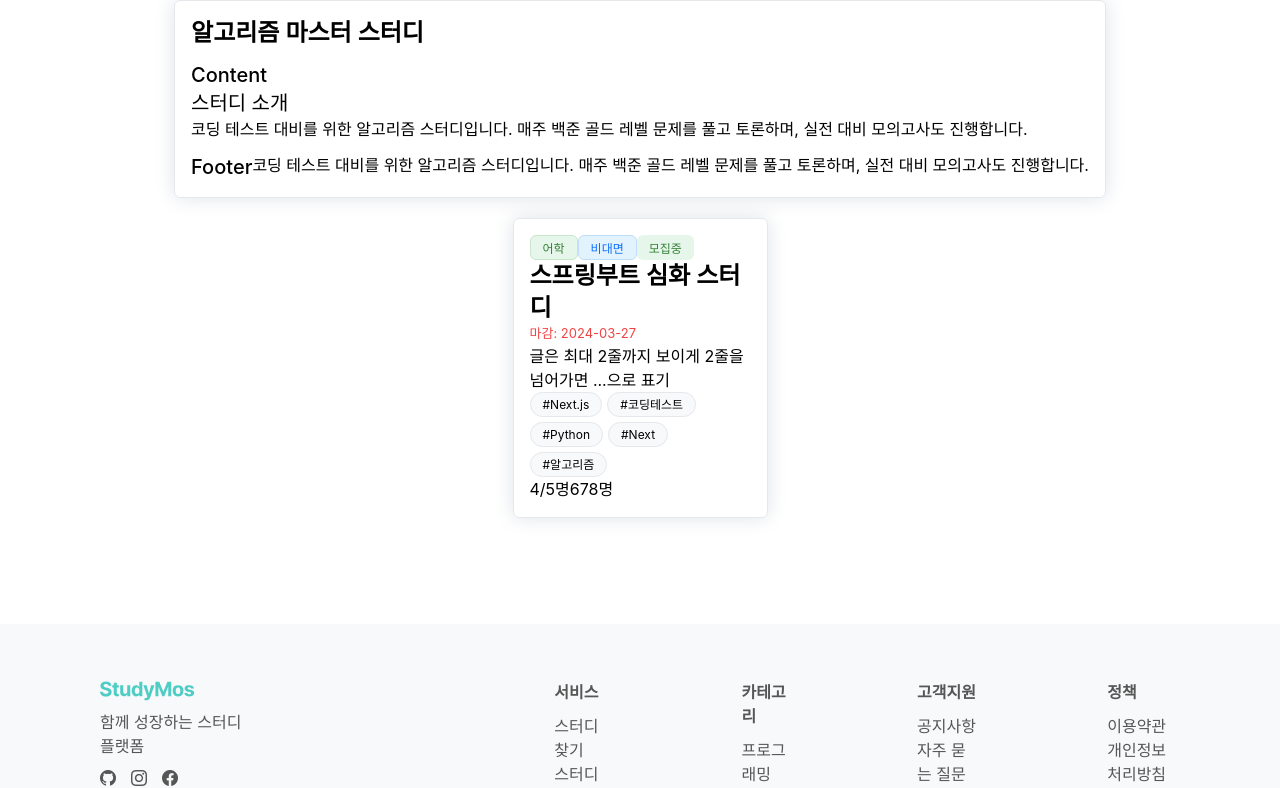
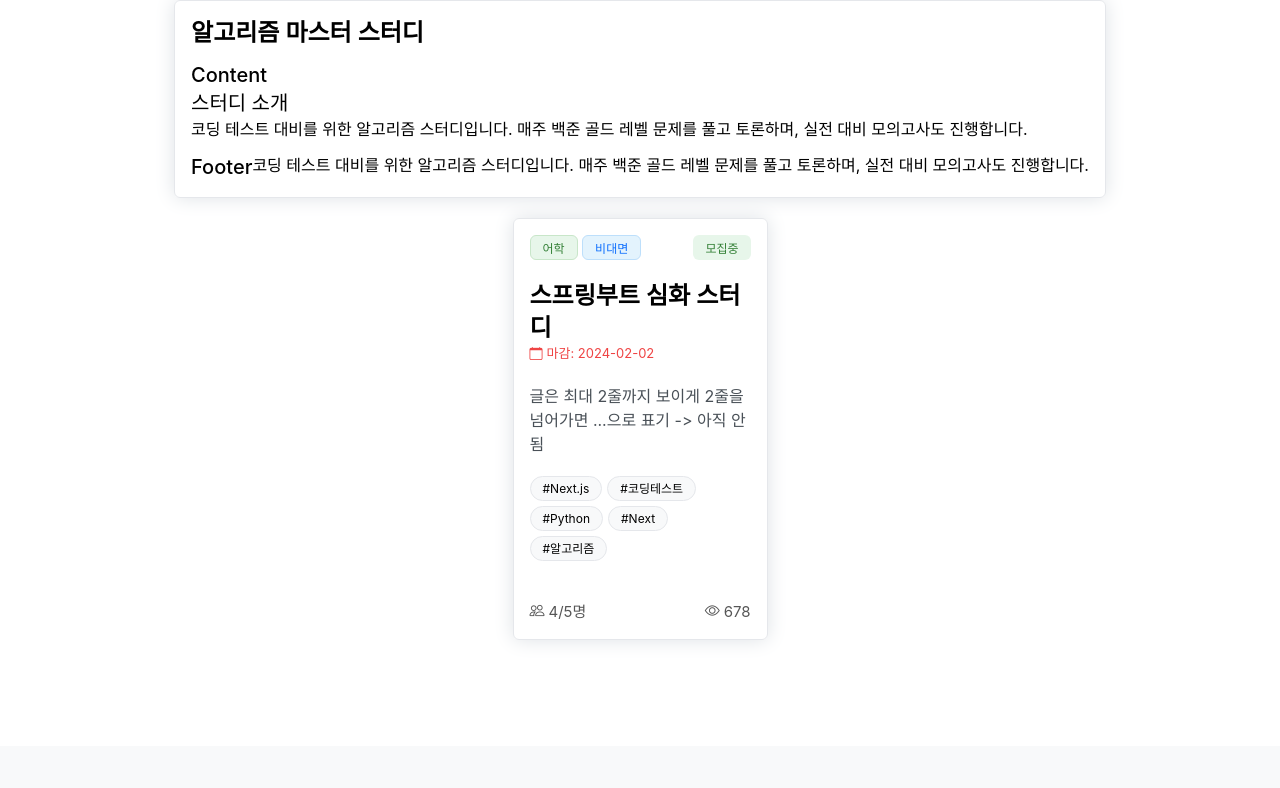
Before and after one commit to project-mos/frontend, a Next.js app: page /test in a window 1280 px wide. Shown: the part 655-1443 px from the top of the page. Built offline with nearby package versions, Linux system fonts and the light colour scheme.

Commit message:
🚀 [Feat]: study 객체 생성해서 적용

```diff
--- a/src/app/test/page.tsx
+++ b/src/app/test/page.tsx
@@ -8,6 +8,22 @@ import Pagination from "@/components/molecules/Pagination";
 import StudyCard from "@/features/studies/components/StudyCard";
 
 export default function TestPage() {
+  const study = {
+    title: "스프링부트 심화 스터디",
+    contents:
+      "글은 최대 2줄까지 보이게 2줄을 넘어가면 ...으로 표기 -> 아직 안됨",
+    deadline: "2024-02-02",
+    category: "어학",
+    type: "비대면",
+    recruit: true,
+    tags: ["Next.js", "코딩테스트", "Python", "Next", "알고리즘"],
+    members: {
+      current: 4,
+      max: 5,
+    },
+    views: 678,
+  };
+
   return (
     <div className="col-span-12 flex flex-col gap-5 items-center border-10 border-red-500 bg-white text-black min-h-screen">
       {/* Typography */}
@@ -106,7 +122,7 @@ export default function TestPage() {
         </Card.Footer>
       </Card>
       {/* StudyCard */}
-      <StudyCard />
+      <StudyCard study={study} />
     </div>
   );
 }
--- a/src/features/studies/components/StudyCard.tsx
+++ b/src/features/studies/components/StudyCard.tsx
@@ -2,38 +2,63 @@ import Card from "@/components/atoms/Card";
 import Tag from "@/components/atoms/Tag";
 import Typography from "@/components/atoms/Typography";
 
-const StudyCard = () => {
+interface StudyCardProps {
+  study: {
+    title: string;
+    contents: string;
+    deadline: string;
+    category: string;
+    type: string;
+    recruit: boolean;
+    tags: string[];
+    members: { current: number; max: number };
+    views: number;
+  };
+}
+
+const StudyCard = ({ study }: StudyCardProps) => {
   return (
-    <Card className="w-[255px]">
+    <Card className="w-[255px] cursor-pointer">
       <Card.Header className="flex-col">
-        <div className="flex">
-          <Tag.Green>어학</Tag.Green>
-          <Tag.Blue>비대면</Tag.Blue>
-          <Tag.Green border={false}>모집중</Tag.Green>
+        <div className="flex justify-between mb-[20px]">
+          <div className="flex gap-[4.5px]">
+            <Tag.Green>{study.category}</Tag.Green>
+            <Tag.Blue>{study.type}</Tag.Blue>
+          </div>
+          {study.recruit ? (
+            <Tag.Green border={false}>모집중</Tag.Green>
+          ) : (
+            <Tag.Gray border={false}>모집 완료</Tag.Gray>
+          )}
         </div>
-        <Typography.Head3>스프링부트 심화 스터디</Typography.Head3>
-        <Typography.P1 className="text-red-500 text-[13px]">
-          마감: 2024-03-27
-        </Typography.P1>
+        <Typography.Head3>{study.title}</Typography.Head3>
+        <div className="flex gap-1 text-[13px] text-red-500">
+          <i className="bi bi-calendar" />
+          <Typography.P1 className=" text-[13px]">
+            마감: {study.deadline}
+          </Typography.P1>
+        </div>
       </Card.Header>
       <Card.Content>
-        <Typography.P1>
-          글은 최대 2줄까지 보이게 2줄을 넘어가면 ...으로 표기
+        <Typography.P1 className="pt-[20px] pb-[20px] text-mos-gray-700">
+          {study.contents}
         </Typography.P1>
-        <div className="flex flex-wrap gap-[5px]">
-          <Tag.Detail>#Next.js</Tag.Detail>
-          <Tag.Detail>#코딩테스트</Tag.Detail>
-          <Tag.Detail>#Python</Tag.Detail>
-          <Tag.Detail>#Next</Tag.Detail>
-          <Tag.Detail>#알고리즘</Tag.Detail>
+        <div className="flex flex-wrap gap-[5px] mb-[40px]">
+          {study.tags.map((tag, index) => (
+            <Tag.Detail key={index}>#{tag}</Tag.Detail>
+          ))}
         </div>
       </Card.Content>
-      <Card.Footer>
-        <div>
-          <Typography.P1>4/5명</Typography.P1>
+      <Card.Footer className="flex justify-between">
+        <div className="flex gap-1  text-mos-gray-300">
+          <i className="bi bi-people text-[15px]" />
+          <Typography.P1 className="text-[15px]">
+            {study.members.current}/{study.members.max}명
+          </Typography.P1>
         </div>
-        <div>
-          <Typography.P1>678명</Typography.P1>
+        <div className="flex gap-1 text-mos-gray-300">
+          <i className="bi bi-eye text-[15px]" />
+          <Typography.P1 className="text-[15px]">{study.views}</Typography.P1>
         </div>
       </Card.Footer>
     </Card>
```
